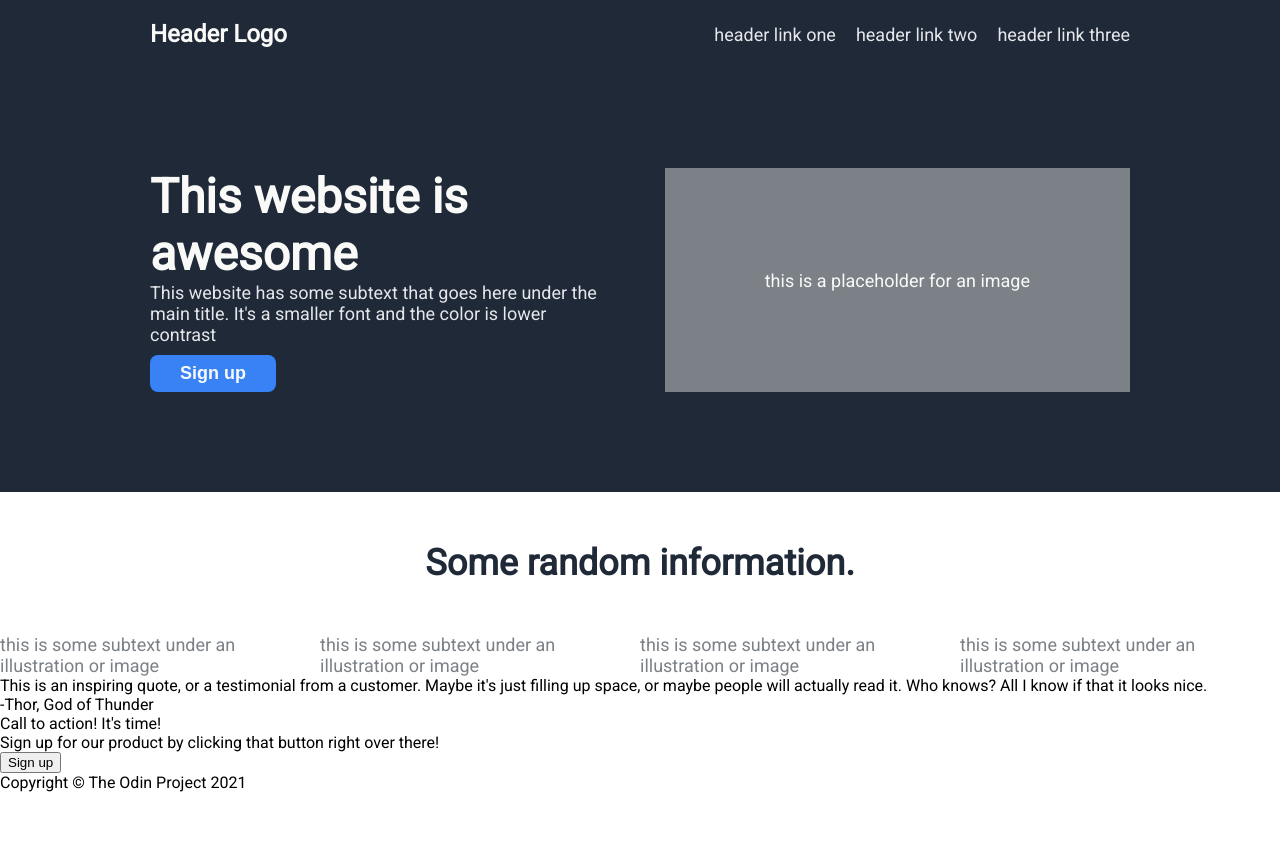
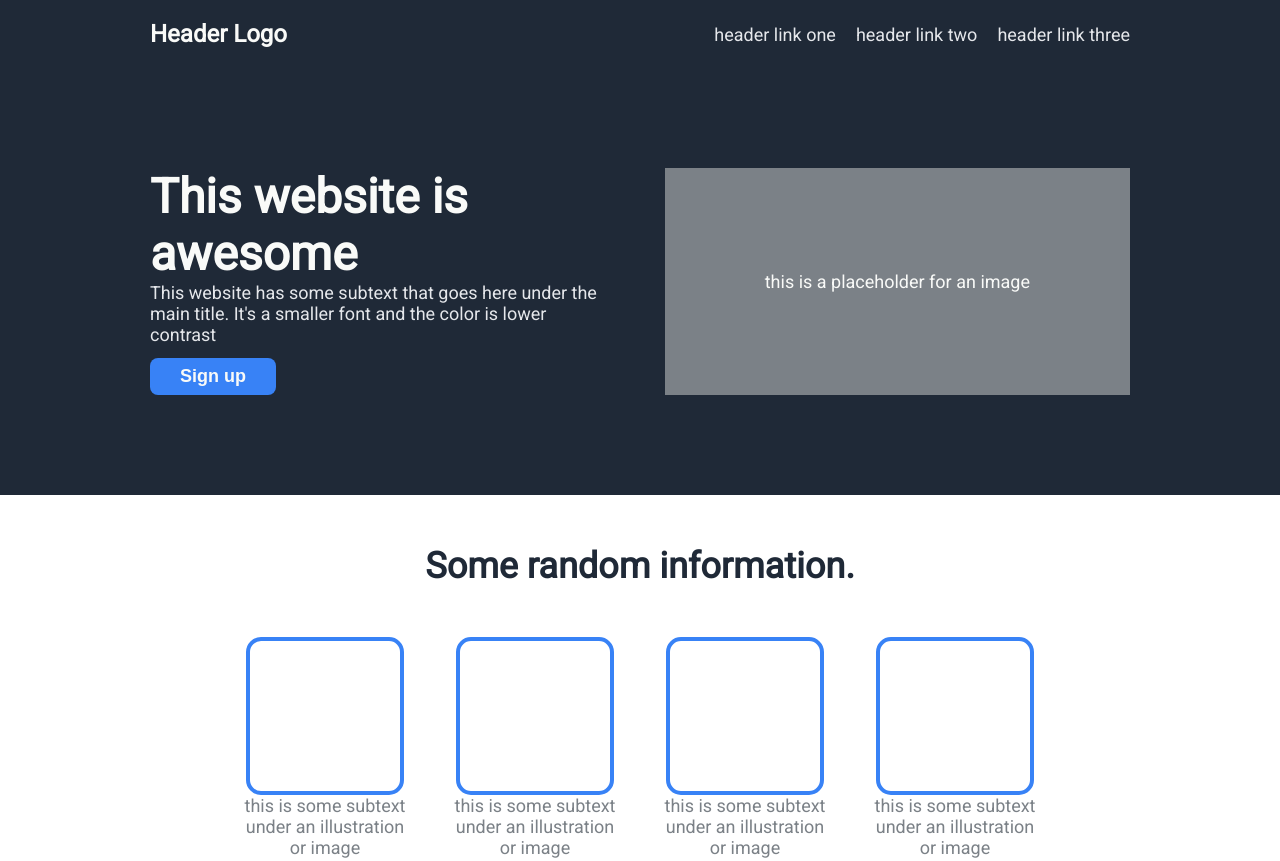
Before and after one commit to curb4387/landing-page, a plain HTML site: page index.html in a window 1280 px wide. Shown: the top 861 px of the page. Before the commit the page ends 800 px from the top, so only its background shows below. Drawn offline with Linux system fonts and the light colour scheme.

Commit message:
Add style to information section

```diff
--- a/style.css
+++ b/style.css
@@ -41,13 +41,13 @@ a {
 .hero-main {
     color: #F9FAF8;
     font-size: 48px;
-    font-weight: bolder;
+    font-weight: 900;
 }
 
 .hero-subtext {
     color: #E5E7EB;
     font-size: 18px;
-    margin-bottom: 10px;
+    margin-bottom: 13px;
 }
 
 .sign-button {
@@ -74,13 +74,10 @@ a {
     width: 450px;
 }
 
-.content2 {
-}
-
 .info-header {
     color: #1F2937;
     font-size: 36px;
-    font-weight: bolder;
+    font-weight: 900;
     display: flex;
     justify-content: center;
     align-items: center;
@@ -89,6 +86,27 @@ a {
 
 .info-container {
     display: flex;
+    justify-content: center;
     color: #7b8187;
     font-size: 18px;
+    text-align: center;
+    margin-bottom: 136px;
 }
+
+.info-box {
+    display: flex;
+    flex-direction: column;
+    align-items: center;
+    margin: 0 20px;
+}
+
+.info-subtext {
+    width: 170px;
+}
+
+.img {
+    border: 4px solid #3882F6;
+    border-radius: 15px;
+    width: 150px;
+    height: 150px;
+}
```
